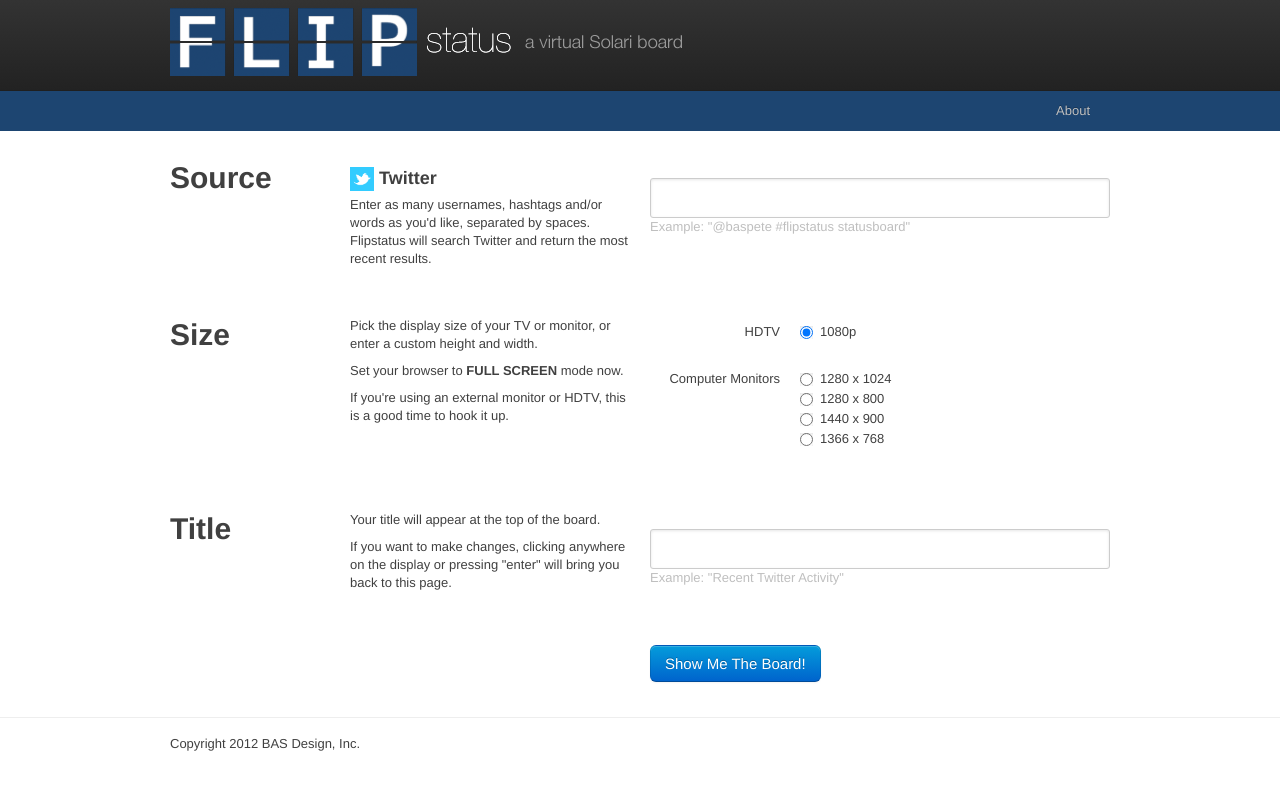
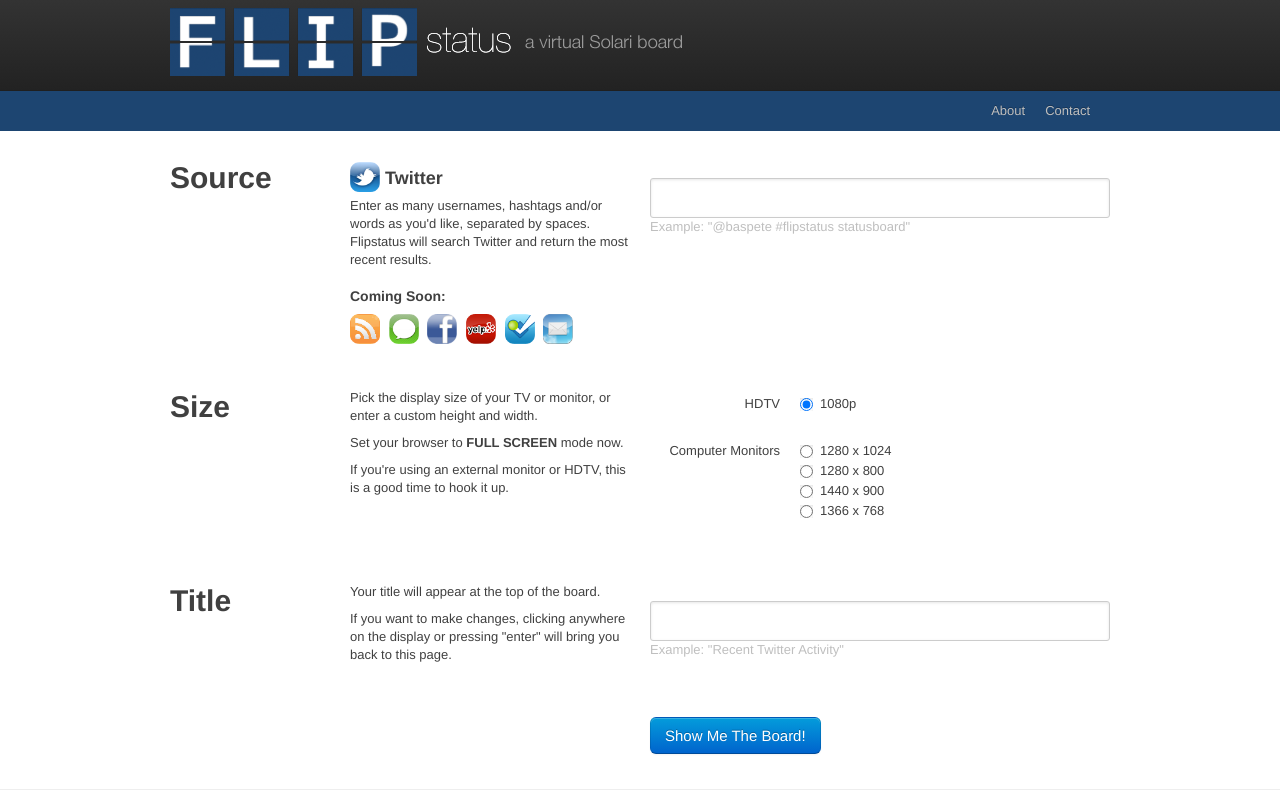
Before and after one commit to baspete/flipstatus, a PHP site: page /configure.php in a window 1280 px wide. Shown: the top 794 px of the page. Before the commit the page ends 751 px from the top, so only its background shows below. Run offline with PHP 8.4, Linux system fonts and the light colour scheme.

Commit message:
logos added, about text updated, contact link included.

```diff
--- a/configure.php
+++ b/configure.php
@@ -30,6 +30,7 @@
         <div class="pull-right">
         <ul class="nav">
           <li><a href="#about" data-controls-modal="about">About</a></li>
+          <li><a href="mailto:pbutler@basdesign.com" >Contact</a></li>
         </ul>
         </div>
       </div>
@@ -44,8 +45,15 @@
         <div class="row">
           <div class="span3"><h1>Source</h1></div>
           <div class="span5">
-            <h3><img src="img/twitter.png" class="sourceLogo"/>Twitter</h3>
+            <h3><img src="img/logos/twitter.png" class="sourceLogo"/>Twitter</h3>
             <p>Enter as many usernames, hashtags and/or words as you'd like, separated by spaces. Flipstatus will search Twitter and return the most recent results.</p>
+            <h5>Coming Soon:</h5>
+            <img src="img/logos/rss.png" class="sourceLogo" alt="rss"/>
+            <img src="img/logos/sms.png" class="sourceLogo" alt="sms"/>
+            <img src="img/logos/facebook.png" class="sourceLogo" alt="facebook"/>
+            <img src="img/logos/yelp.png" class="sourceLogo" alt="yelp"/>
+            <img src="img/logos/foursquare.png" class="sourceLogo" alt="foursquare"/>
+            <img src="img/logos/mail.png" class="sourceLogo" alt="mail"/>
           </div>
           <div class="span8">
             <fieldset>
@@ -161,9 +169,13 @@
       <h3>What Is This Anyway?</h3>
     </div>
     <div class="modal-body">
-      <p>Flipstatus is a project from <a href="http://pete.basdesign.com" target="_blank">BAS Design Labs</a>. The idea is to use a simulated <a href="http://en.wikipedia.org/wiki/Split-flap_display" target="_blank">split-flap display</a> to keep track of feeds from around the web. At the moment, it's just Twitter, but soon we'll be adding Facebooks, foursquare and Yelp, as well as the ability to pick up RSS feeds.</p>
-      <p>This is an open-source project. If you've got some ideas about how to make it better, feel free to check out the source code over at <a href="https://github.com/sweetmidget/flipstatus" target="_blank">https://github.com/sweetmidget/flipstatus</a>.</p>
-      <p>If you've got questions or feedback, we'd love to hear from you. Contact me at pbutler&nbsp;at&nbsp;basdesign&nbsp;dot&nbsp;com.</p>
+      <p>Flipstatus is a project from <a href="http://pete.basdesign.com" target="_blank">BAS Design Labs</a>. The idea is to use a simulated <a href="http://en.wikipedia.org/wiki/Split-flap_display" target="_blank">split-flap display</a> to keep track of feeds from around the web. At the moment, it's just Twitter, but soon we'll be adding Facebook, foursquare and Yelp, as well as the ability to pick up RSS feeds, email and SMS messages.</p>
+      <p><img src="img/screen_thumb.png" style="float:right;" />This is an open-source project, released under the <a href="LICENSE.txt" target="_blank">MIT License</a>. If you'd like to help make it better, feel free to check out the source code at</p>
+      <p><a href="https://github.com/sweetmidget/flipstatus" target="_blank">https://github.com/sweetmidget/flipstatus</a></p>
+      <p>Other examples of what can be done can be found in our split-flap project at</p>
+      <p><a href="https://github.com/sweetmidget/Split-Flap" target="_blank">https://github.com/sweetmidget/Split-Flap</a></p>
+      <p>And you can see working examples of those at <a href="http://dev.basdesign.com/split-flap/" target="_blank">http://dev.basdesign.com/split-flap/</a>.</p>
+      <p>If you've got questions or feedback, or you end up building something cool with this we'd love to hear from you. Contact us at pbutler&nbsp;at&nbsp;basdesign&nbsp;dot&nbsp;com.</p>
 
 
     </div>
--- a/css/base.css
+++ b/css/base.css
@@ -21,7 +21,8 @@
   color: #1d4571;
 }
 .sourceLogo {
-  width: 24px;
+  width: 30px;
   margin-right: 5px;
+  margin-bottom: 5px;
   vertical-align: middle;
 }
--- a/index.php
+++ b/index.php
@@ -24,7 +24,7 @@
       </div>
     </div>
     <div class="subhead">
-      <div class="container">
+      <div class="container" style="padding:10px 0;">
         TV and laptop sizes available
       </div>
     </div>
```
Also changed, not shown: img/logos/facebook.png (added), img/logos/foursquare.png (added), img/logos/mail.png (added), img/logos/rss.png (added), img/logos/sms.png (added), img/logos/twitter.png (added), img/logos/yelp.png (added), img/twitter.png (deleted).
